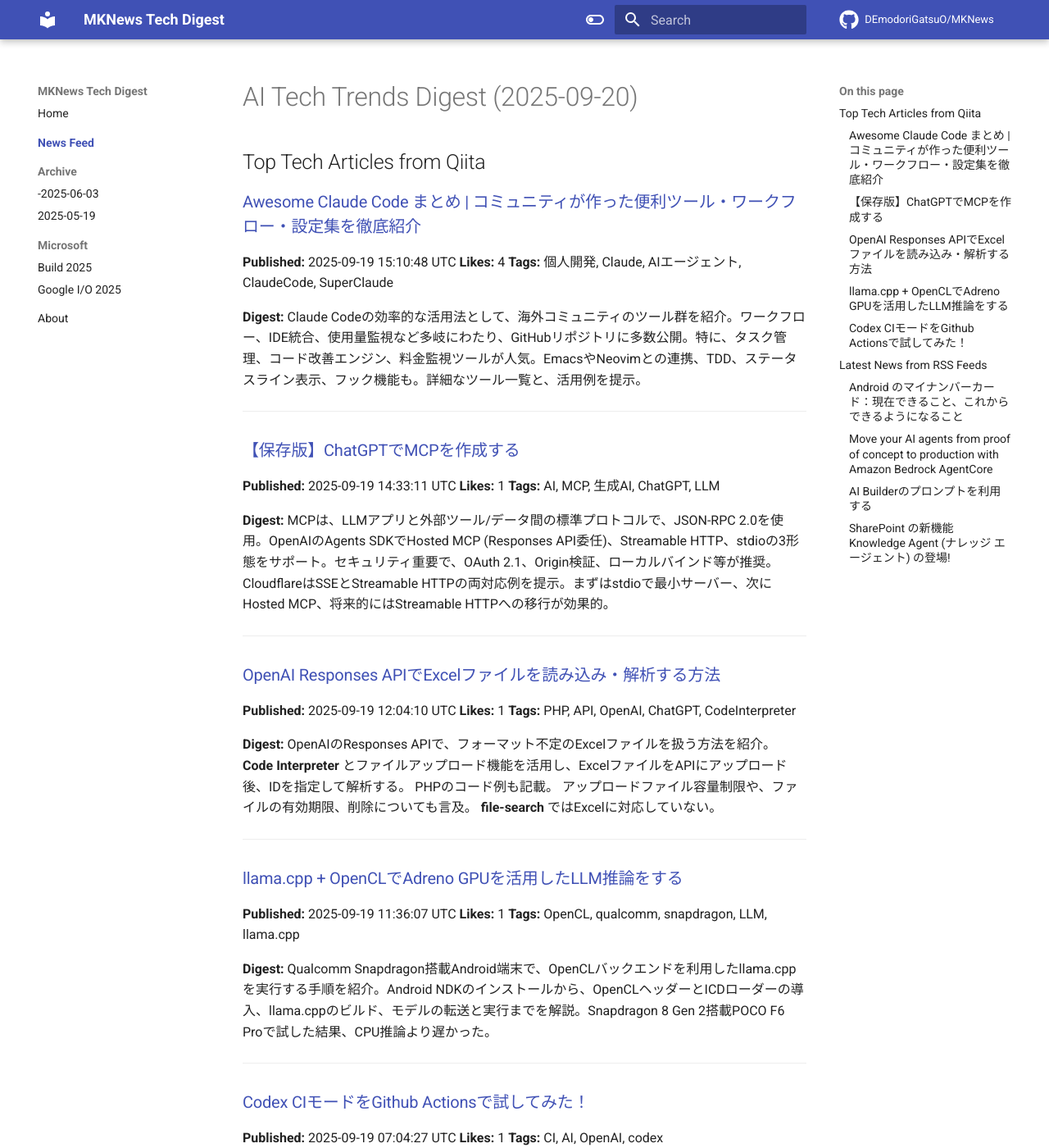
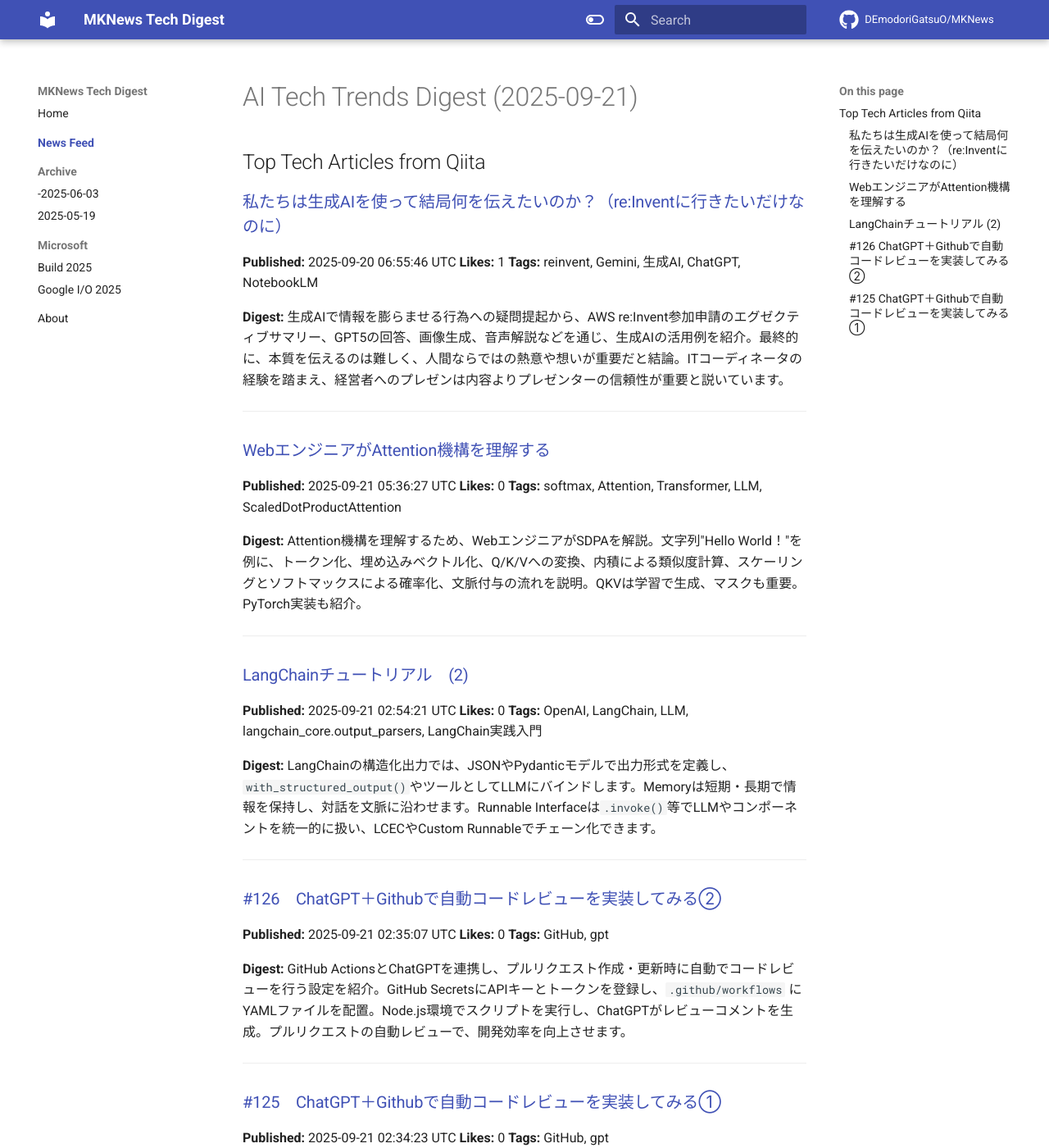
Before and after one commit to DEmodoriGatsuO/MKNews, an MkDocs documentation site: the page built from docs/news/index.md, in a window 1280 px wide and 1400 px high. Shown: the whole window at 82% size. Built offline with MkDocs 1.6.1 and Material for MkDocs 9.7.7, drawn with Linux system fonts in a browser that asks for light colours; comment, search, counter and statistics services are not loaded; some of the changed text lies outside the part shown.

Commit message:
Automated AI Tech Digest - 2025-09-21

```diff
--- a/docs/news/index.md
+++ b/docs/news/index.md
@@ -1,98 +1,55 @@
-# AI Tech Trends Digest (2025-09-20)
+# AI Tech Trends Digest (2025-09-21)
 
 
 ## Top Tech Articles from Qiita
 
 
-### [Awesome Claude Code まとめ | コミュニティが作った便利ツール・ワークフロー・設定集を徹底紹介](https://qiita.com/tomada/items/363018389e9cd68e5ffb)
-**Published:** 2025-09-19 15:10:48 UTC
-**Likes:** 4
-**Tags:** 個人開発, Claude, AIエージェント, ClaudeCode, SuperClaude
+### [私たちは生成AIを使って結局何を伝えたいのか？（re:Inventに行きたいだけなのに）](https://qiita.com/dnp_wada/items/4cb4d4d5943f9d45b6f6)
+**Published:** 2025-09-20 06:55:46 UTC
+**Likes:** 1
+**Tags:** reinvent, Gemini, 生成AI, ChatGPT, NotebookLM
 
 **Digest:**
-Claude Codeの効率的な活用法として、海外コミュニティのツール群を紹介。ワークフロー、IDE統合、使用量監視など多岐にわたり、GitHubリポジトリに多数公開。特に、タスク管理、コード改善エンジン、料金監視ツールが人気。EmacsやNeovimとの連携、TDD、ステータスライン表示、フック機能も。詳細なツール一覧と、活用例を提示。
+生成AIで情報を膨らませる行為への疑問提起から、AWS re:Invent参加申請のエグゼクティブサマリー、GPT5の回答、画像生成、音声解説などを通じ、生成AIの活用例を紹介。最終的に、本質を伝えるのは難しく、人間ならではの熱意や想いが重要だと結論。ITコーディネータの経験を踏まえ、経営者へのプレゼンは内容よりプレゼンターの信頼性が重要と説いています。
 
 ---
 
-### [【保存版】ChatGPTでMCPを作成する](https://qiita.com/relu/items/d518bbad2b828e1e6649)
-**Published:** 2025-09-19 14:33:11 UTC
-**Likes:** 1
-**Tags:** AI, MCP, 生成AI, ChatGPT, LLM
+### [WebエンジニアがAttention機構を理解する](https://qiita.com/R-Tone/items/24d8a1e2b805d69a13c1)
+**Published:** 2025-09-21 05:36:27 UTC
+**Likes:** 0
+**Tags:** softmax, Attention, Transformer, LLM, ScaledDotProductAttention
 
 **Digest:**
-MCPは、LLMアプリと外部ツール/データ間の標準プロトコルで、JSON-RPC 2.0を使用。OpenAIのAgents SDKでHosted MCP (Responses API委任)、Streamable HTTP、stdioの3形態をサポート。セキュリティ重要で、OAuth 2.1、Origin検証、ローカルバインド等が推奨。CloudflareはSSEとStreamable HTTPの両対応例を提示。まずはstdioで最小サーバー、次にHosted MCP、将来的にはStreamable HTTPへの移行が効果的。
+Attention機構を理解するため、WebエンジニアがSDPAを解説。文字列"Hello World！"を例に、トークン化、埋め込みベクトル化、Q/K/Vへの変換、内積による類似度計算、スケーリングとソフトマックスによる確率化、文脈付与の流れを説明。QKVは学習で生成、マスクも重要。PyTorch実装も紹介。
 
 ---
 
-### [OpenAI Responses APIでExcelファイルを読み込み・解析する方法](https://qiita.com/Bakio202076/items/783fd3f603f7387837a1)
-**Published:** 2025-09-19 12:04:10 UTC
-**Likes:** 1
-**Tags:** PHP, API, OpenAI, ChatGPT, CodeInterpreter
+### [LangChainチュートリアル　(2)](https://qiita.com/GAOTENGXIAO/items/b4d82cdc5b5d03ab232d)
+**Published:** 2025-09-21 02:54:21 UTC
+**Likes:** 0
+**Tags:** OpenAI, LangChain, LLM, langchain_core.output_parsers, LangChain実践入門
 
 **Digest:**
-OpenAIのResponses APIで、フォーマット不定のExcelファイルを扱う方法を紹介。 **Code Interpreter** とファイルアップロード機能を活用し、ExcelファイルをAPIにアップロード後、IDを指定して解析する。  PHPのコード例も記載。 アップロードファイル容量制限や、ファイルの有効期限、削除についても言及。  **file-search** ではExcelに対応していない。
+LangChainの構造化出力では、JSONやPydanticモデルで出力形式を定義し、`with_structured_output()`やツールとしてLLMにバインドします。Memoryは短期・長期で情報を保持し、対話を文脈に沿わせます。Runnable Interfaceは`.invoke()`等でLLMやコンポーネントを統一的に扱い、LCECやCustom Runnableでチェーン化できます。
 
 ---
 
-### [llama.cpp + OpenCLでAdreno GPUを活用したLLM推論をする](https://qiita.com/chibibaku/items/7892af02c722504dcf4f)
-**Published:** 2025-09-19 11:36:07 UTC
-**Likes:** 1
-**Tags:** OpenCL, qualcomm, snapdragon, LLM, llama.cpp
+### [#126　ChatGPT＋Githubで自動コードレビューを実装してみる②](https://qiita.com/nxted_sapporo/items/d12ebf6e6e6efa65ba88)
+**Published:** 2025-09-21 02:35:07 UTC
+**Likes:** 0
+**Tags:** GitHub, gpt
 
 **Digest:**
-Qualcomm Snapdragon搭載Android端末で、OpenCLバックエンドを利用したllama.cppを実行する手順を紹介。Android NDKのインストールから、OpenCLヘッダーとICDローダーの導入、llama.cppのビルド、モデルの転送と実行までを解説。Snapdragon 8 Gen 2搭載POCO F6 Proで試した結果、CPU推論より遅かった。
+GitHub ActionsとChatGPTを連携し、プルリクエスト作成・更新時に自動でコードレビューを行う設定を紹介。GitHub SecretsにAPIキーとトークンを登録し、`.github/workflows` にYAMLファイルを配置。Node.js環境でスクリプトを実行し、ChatGPTがレビューコメントを生成。プルリクエストの自動レビューで、開発効率を向上させます。
 
 ---
 
-### [Codex CIモードをGithub Actionsで試してみた！](https://qiita.com/s0ukada025/items/aeee255e7f75f071ce3a)
-**Published:** 2025-09-19 07:04:27 UTC
-**Likes:** 1
-**Tags:** CI, AI, OpenAI, codex
+### [#125　ChatGPT＋Githubで自動コードレビューを実装してみる①](https://qiita.com/nxted_sapporo/items/5dd055653462b2837e80)
+**Published:** 2025-09-21 02:34:23 UTC
+**Likes:** 0
+**Tags:** GitHub, gpt
 
 **Digest:**
-CodexのCIモードをGithub Actionsで試した結果です。OpenAI CodexをNode.js環境でセットアップし、APIキーを設定して「こんにちは！」と出力するワークフローを実装。`.codex`ディレクトリ未作成時のエラーにも注意が必要です。`codex exec`コマンドでCIモードを実行し、挨拶が出力されることを確認。手動実行も可能です。
+AWS CodeGuruに続き、ChatGPTとGitHub連携でコードレビュー自動化に挑戦。OpenAI APIとGitHub APIを使用し、Node.js環境でスクリプトを作成。`.env`でAPIキーとGitHubトークンを設定し、`openai`、`@octokit/rest`パッケージをインストール。プルリクエストの変更ファイルをChatGPTでレビューし、コメントを投稿。スクリプト実行結果も確認し、次回はGitHub Actionsとの連携を予定しています。
 
 ---
-
-## Latest News from RSS Feeds
-
-
-### [Android のマイナンバーカード：現在できること、これからできるようになること](https://blog.google/intl/ja-jp/products/android-chrome-play/mynumbercard-on-android/)
-**Source:** Google Japan Blog
-**Published:** 2025-09-19 12:00:00 UTC
-**Tags:** Android
-
-**Digest:**
-マイナンバーカードのスマホ用電子証明書サービスに加え、来年秋頃には身分証明書として利用可能なAndroid版マイナンバーカードの提供が開始予定です。これにより、より手軽にマイナンバーカードを利用できるようになり、利便性が向上することが期待されます。
-
----
-
-### [Move your AI agents from proof of concept to production with Amazon Bedrock AgentCore](https://aws.amazon.com/blogs/machine-learning/move-your-ai-agents-from-proof-of-concept-to-production-with-amazon-bedrock-agentcore/)
-**Source:** AWS ML Blog
-**Published:** 2025-09-19 16:09:26 UTC
-**Tags:** Amazon Bedrock, Best Practices, Technical How-to
-
-**Digest:**
-Amazon Bedrock AgentCore は、AIエージェントを本番環境で運用するための包括的なサービスです。PoCから本番移行の課題、具体例として顧客サポートエージェントを取り上げ、会話の継続性やパーソナライズを実現する永続的なメモリ機能を紹介。AgentCore Memoryを活用し、顧客の好みや過去の情報を記憶させ、より良い顧客体験を提供します。
-
----
-
-### [AI Builderのプロンプトを利用する](https://blog.jbs.co.jp/entry/2025/09/19/150649)
-**Source:** JBS Blog
-**Published:** 2025-09-19 06:06:49 UTC
-**Tags:** AI Builder, PowerPlatfirm, 初心者向け
-
-**Digest:**
-AI Builderのプロンプト機能は、Power Platform内で生成AIをノーコードで利用可能にする機能です。Power Apps、Power Automate、Copilot Studioで利用でき、特定のタスクを実行するAIモデルを簡単に構築できます。プロンプトの作成から実行、フローへの組み込みまでを解説しています。
-
----
-
-### [SharePoint の新機能 Knowledge Agent (ナレッジ エージェント) の登場!](https://shanqiai.lekumo.biz/sharepoint_technical_note/2025/09/sharepoint-076d.html)
-**Source:** SharePoint Technical Notes
-**Published:** 2025-09-19 16:39:38 UTC
-**Tags:** Microsoft 365 - SharePoint, Microsoft 365 Copilot
-
-**Digest:**
-Microsoft 365 Copilot（有償版）の組織内活用は、利用規約の確認と、Microsoft Purviewコンプライアンス設定が重要です。データ保護、アクセス制御、プライバシー対策を講じ、情報漏洩リスクを最小限に抑えつつ、Copilotの生産性向上効果を最大化する必要があります。
-
----
```
